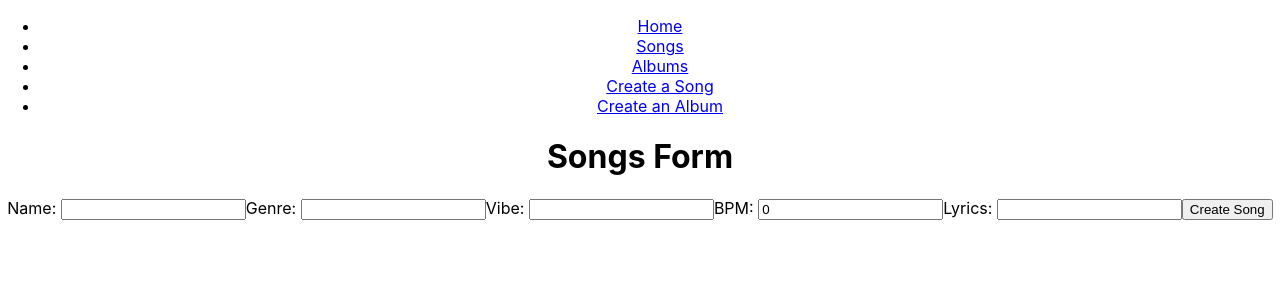
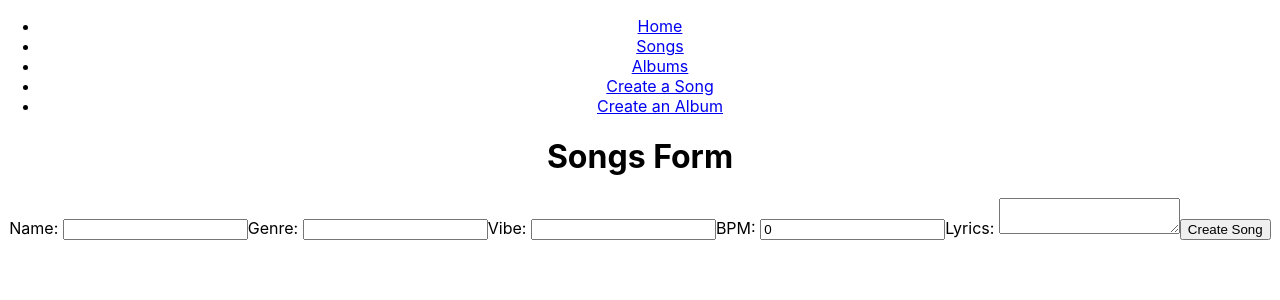
Before and after one commit to alancoomes/GoodVibes, a React (Create React App) app in the folder frontend/: page /songs/new in a window 1280 px wide. Shown: the top 300 px of the page. Built offline with nearby package versions, Linux system fonts and the light colour scheme; no server answers.

Commit message:
added song functionality

```diff
--- a/frontend/src/components/albums/AlbumShow.js
+++ b/frontend/src/components/albums/AlbumShow.js
@@ -10,7 +10,6 @@ class AlbumShow extends Component {
       album.songs.map((song) => song.album_id === null);
     }
     this.props.deleteAlbum(album.id, this.props.history);
-    // this.props.history.push("/albums");
   };
 
   render() {
@@ -39,6 +38,12 @@ class AlbumShow extends Component {
           </button>
         </div>
         <h2>Add Songs to Album</h2>
+        {this.props.songs.map((song) => {
+          debugger;
+          if (!song.album_id) {
+            return song;
+          }
+        })}
       </div>
     );
   }
--- a/frontend/src/components/songs/SongsForm.js
+++ b/frontend/src/components/songs/SongsForm.js
@@ -65,8 +65,7 @@ class SongsForm extends Component {
             value={this.state.bpm}
           />
           Lyrics:{" "}
-          <input
-            type="text"
+          <textarea
             name="lyrics"
             onChange={(e) => this.handleOnChange(e)}
             value={this.state.lyrics}
--- a/frontend/src/containers/AlbumsContainer.js
+++ b/frontend/src/containers/AlbumsContainer.js
@@ -22,6 +22,7 @@ class AlbumsContainer extends Component {
               <AlbumShow
                 {...routerProps}
                 albums={this.props.albums}
+                songs={this.props.songs}
                 deleteAlbum={this.props.deleteAlbum}
               />
             )}
@@ -38,9 +39,10 @@ class AlbumsContainer extends Component {
   }
 }
 
-const mapStateToProps = ({ albums }) => {
+const mapStateToProps = ({ albums, songs }) => {
   return {
     albums: albums.all,
+    songs: songs.all,
   };
 };
 
```
Also changed, not shown: 1 other file (tests, documents, lock files or other folders).
